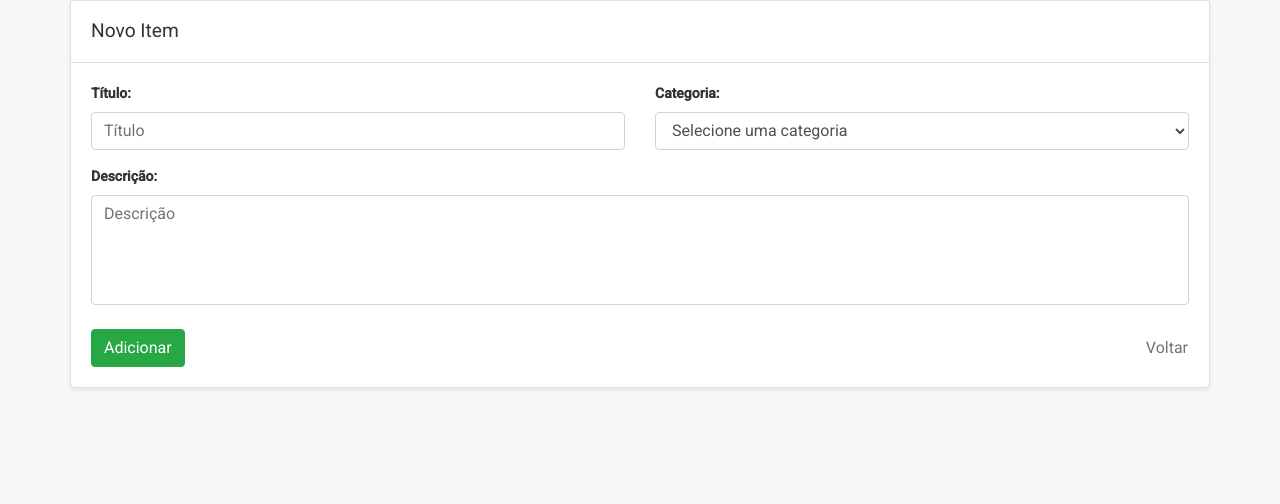
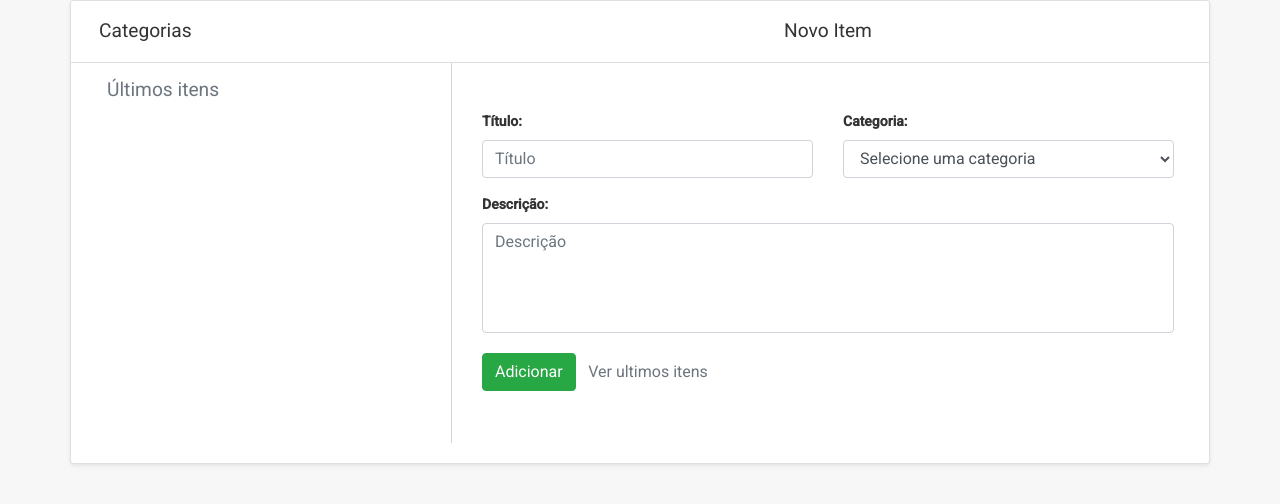
Before and after one commit to gabrielmq/catalogo-itens, a Flask app: page /categorias/item in a window 1280 px wide. Shown: the part 114-618 px from the top of the page. Run offline with Flask 2, Linux system fonts and the light colour scheme; data that the repository does not hold is empty; parts of the project's set-up code (start-up, migrations or seed data) failed here and were passed over; some libraries are stand-ins or nearby versions.

Commit message:
atualizando templates

```diff
--- a/app/templates/item_categoria/novo-item.html
+++ b/app/templates/item_categoria/novo-item.html
@@ -5,9 +5,37 @@
   {% include "header.html" %}
   <section class="card shadow-sm rounded-1">
     <div class="card-header bg-white py-3">
+      <div class="row align-items-center">
+        <div class="col-sm-12 col-md-4 col-lg-4">
+          <div class="d-flex flex-row justify-content-between px-2">
+            <p class="mb-0" style="font-size: 1.2rem">Categorias</p>
+          </div>
+        </div>
+        <div id="ultimos-itens" class="col-md-8 col-lg-8">
+          <div class="d-flex flex-row justify-content-center">
             <p class="mb-0" style="font-size: 1.2rem">Novo Item</p>
           </div>
-    <div class="card-body">
+        </div>
+      </div>
+    </div>
+    <div class="card-body pt-0">
+      <div class="row">
+        <div class="col-sm-12 col-md-4 col-lg-4 divisor-categorias-itens">
+          <div class="categorias-container pl-2">
+            <ul>
+              {% for categoria in categorias %}
+              <li>
+                <a href="{{ url_for("itens_categoria", categoria_id=categoria.id) }}">{{ categoria.nome }}</a>
+              </li>
+              {% endfor %}
+              <li>
+                <a href="{{ url_for("categorias") }}">Últimos itens</a>
+              </li>
+            </ul>
+          </div>
+        </div>
+        <div class="col-md-8 col-lg-8">
+          <div class="container-fluid h-100 py-5 d-flex flex-column justify-content-center">
             <form method="POST"
               action="{{ url_for("novo_item_categoria") }}">
               <div class="row">
@@ -16,7 +44,7 @@
                     <label for="inputTitulo">
                       <strong>Título:</strong>
                     </label>
-              <input type="text" name="titulo" class="form-control" placeholder="Título" required maxlength="80">
+                    <input id="inputTitulo" type="text" name="titulo" class="form-control" placeholder="Título" required maxlength="80">
                   </div>
                 </div>
                 <div class="col-sm-12 col-md-6 col-lg-6">
@@ -24,7 +52,7 @@
                     <label for="inputCategoria">
                       <strong>Categoria:</strong>
                     </label>
-              <select class="form-control" name="categoria" id="selectCategoria" required>
+                    <select class="form-control" name="categoria" id="inputCategoria" required>
                       <option value="">Selecione uma categoria</option>
                       {% for categoria in categorias %}
                         <option class="form-control" value="{{ categoria.id }}">{{ categoria.nome }}</option>
@@ -47,14 +75,17 @@
                   </div>
                 </div>
               </div>
-        <div class="d-flex justify-content-between mt-2">
-          <input class="btn btn-success" type="submit" value="Adicionar">
+              <div class="py-1">
+                <input class="btn btn-success mr-2" type="submit" value="Adicionar">
                 <a class="btn btn-link text-muted px-0"
                     href="{{ url_for("categorias") }}">
-              Voltar
+                    Ver ultimos itens
                 </a>
               </div>
             </form>
+          </div>
+        </div>
+      </div>
     </div>
   </section>
 </div>
```
Also changed, not shown: app/templates/item_categoria/editar-item.html (+36 -7 lines), app/templates/item_categoria/itens-categoria.html (+4 -7 lines). Lines whose indentation alone changed are shown as unchanged.
